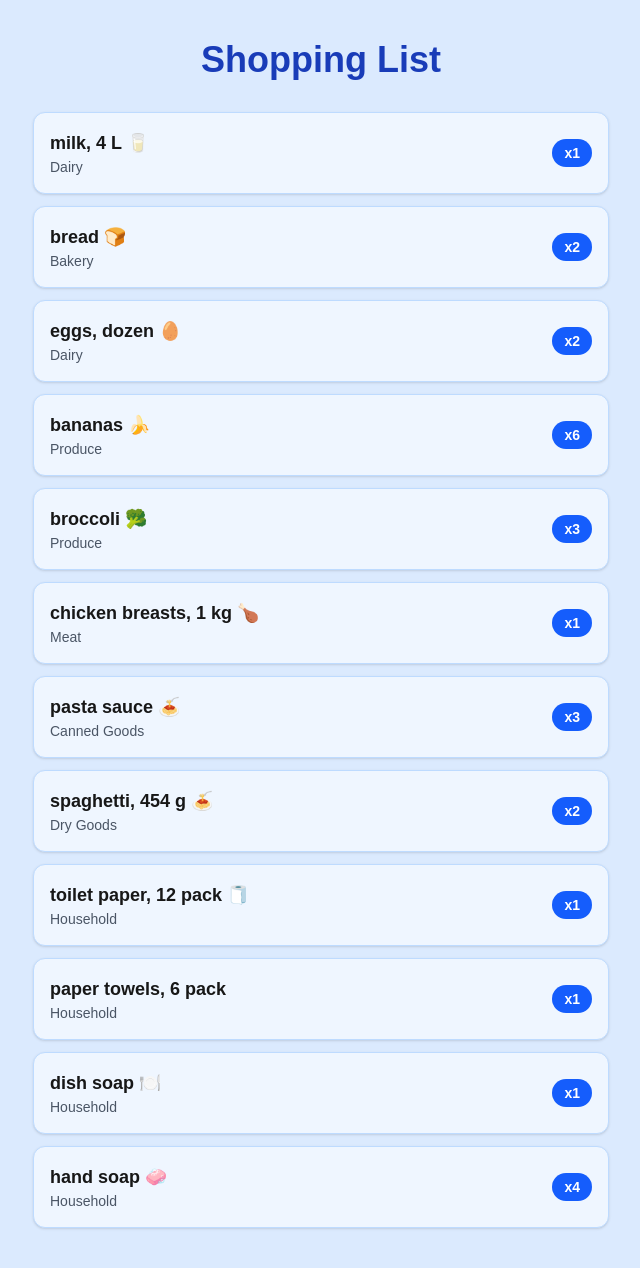
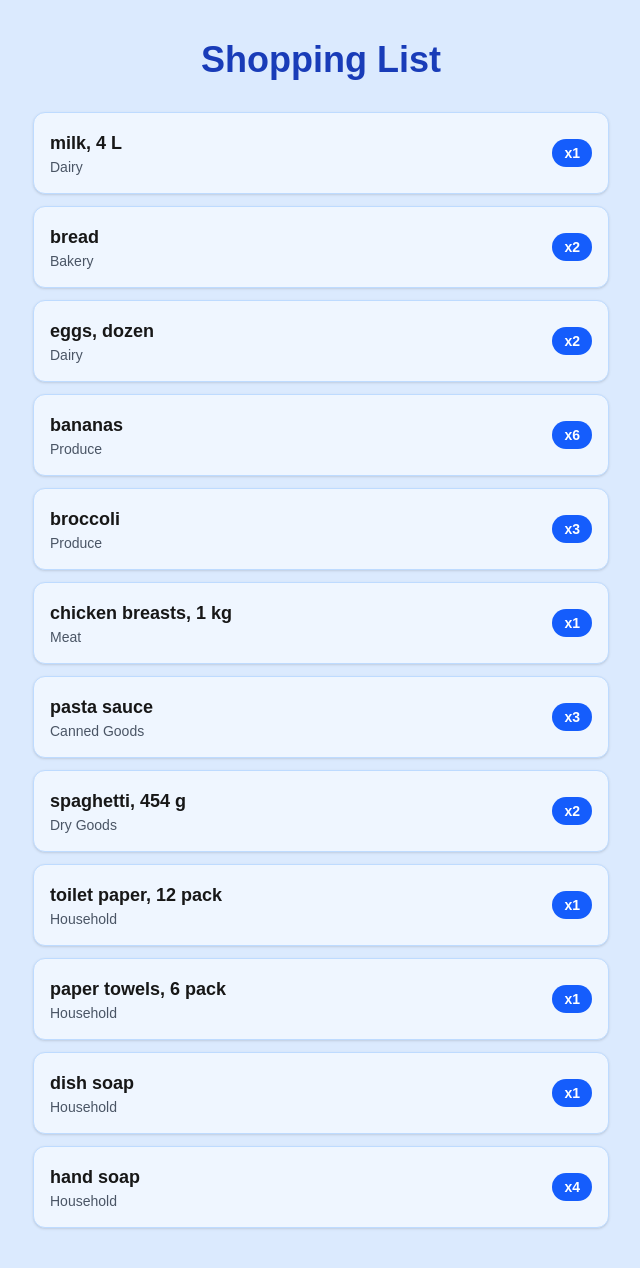
Before and after one commit to AsadSait1998/cprg306-assignments, a Next.js app: page /week-3 in a window 1280 px wide. Shown: the whole page, without its empty margins (319-959 px from the left). Built offline with nearby package versions, Linux system fonts and the light colour scheme.

Commit message:
Update item-list.tsx

```diff
--- a/app/week-3/item-list.tsx
+++ b/app/week-3/item-list.tsx
@@ -2,18 +2,18 @@ import Item from "./item";
 
 export default function ItemList() {
   const items = [
-    { name: "milk, 4 L 🥛", quantity: 1, category: "dairy" },
-    { name: "bread 🍞", quantity: 2, category: "bakery" },
-    { name: "eggs, dozen 🥚", quantity: 2, category: "dairy" },
-    { name: "bananas 🍌", quantity: 6, category: "produce" },
-    { name: "broccoli 🥦", quantity: 3, category: "produce" },
-    { name: "chicken breasts, 1 kg 🍗", quantity: 1, category: "meat" },
-    { name: "pasta sauce 🍝", quantity: 3, category: "canned goods" },
-    { name: "spaghetti, 454 g 🍝", quantity: 2, category: "dry goods" },
-    { name: "toilet paper, 12 pack 🧻", quantity: 1, category: "household" },
+    { name: "milk, 4 L ", quantity: 1, category: "dairy" },
+    { name: "bread ", quantity: 2, category: "bakery" },
+    { name: "eggs, dozen ", quantity: 2, category: "dairy" },
+    { name: "bananas ", quantity: 6, category: "produce" },
+    { name: "broccoli ", quantity: 3, category: "produce" },
+    { name: "chicken breasts, 1 kg ", quantity: 1, category: "meat" },
+    { name: "pasta sauce ", quantity: 3, category: "canned goods" },
+    { name: "spaghetti, 454 g ", quantity: 2, category: "dry goods" },
+    { name: "toilet paper, 12 pack ", quantity: 1, category: "household" },
     { name: "paper towels, 6 pack", quantity: 1, category: "household" },
-    { name: "dish soap 🍽️", quantity: 1, category: "household" },
-    { name: "hand soap 🧼", quantity: 4, category: "household" },
+    { name: "dish soap ", quantity: 1, category: "household" },
+    { name: "hand soap ", quantity: 4, category: "household" },
   ];
 
   return (
```
